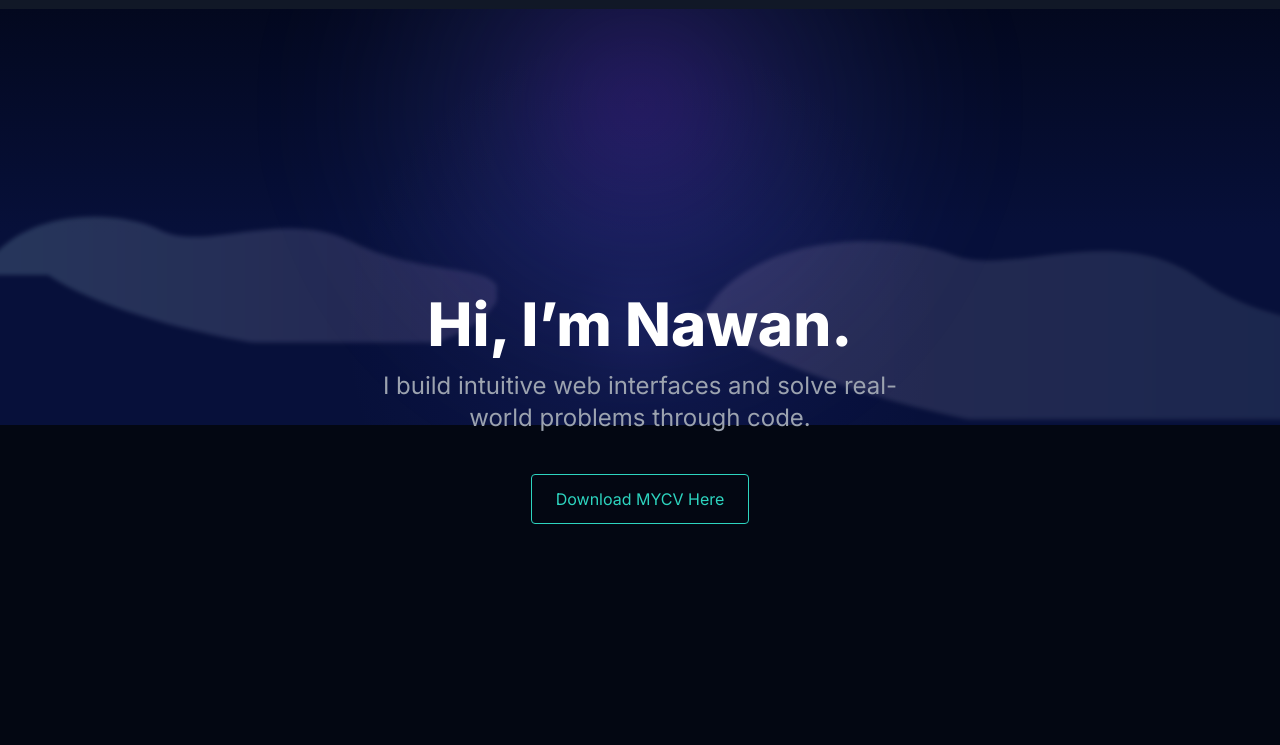
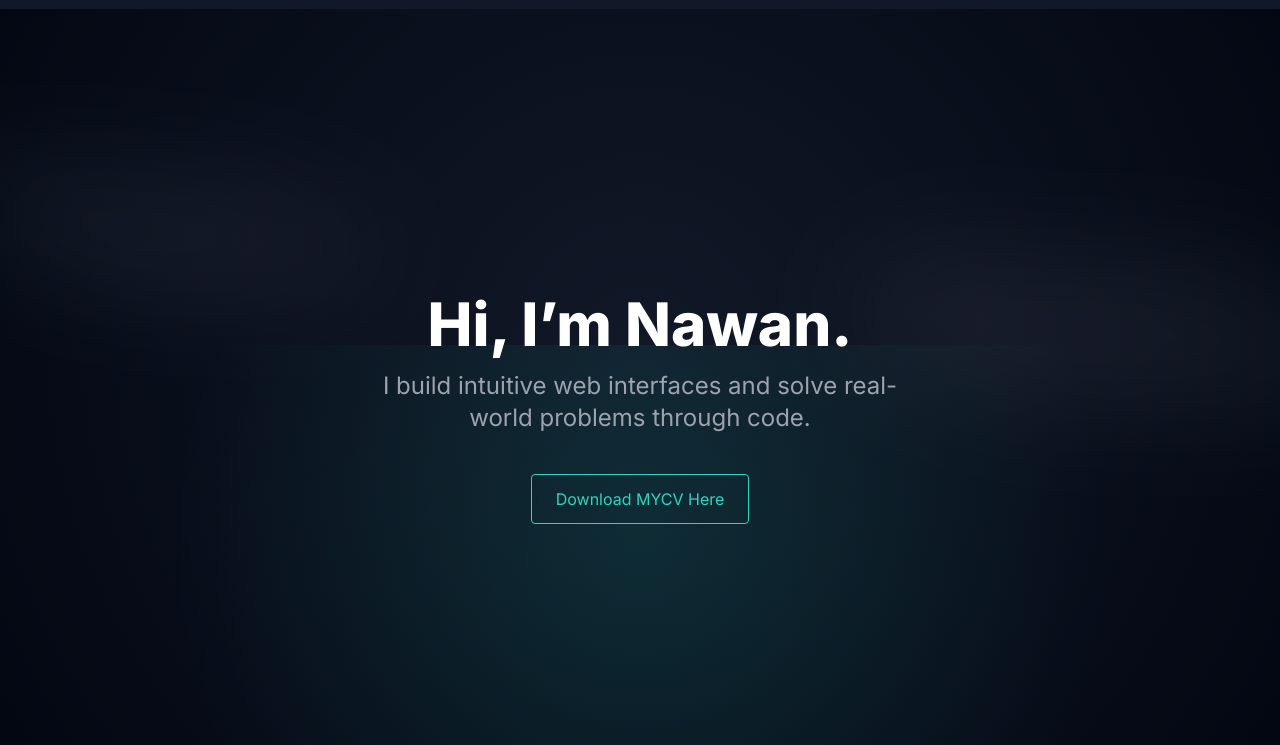
Before and after one commit to iamnawan/portfolio, a website built with Vite: page index.html in a window 1280 px wide. Shown: the part 55-800 px from the top of the page. Built offline with nearby package versions, Linux system fonts and the light colour scheme.

Commit message:
index.html and hero.css

```diff
--- a/src/main.css/hero.css
+++ b/src/main.css/hero.css
@@ -1,61 +1,40 @@
-/* Hero background styles: gradient, radial glow, and cloud positioning */
+/* Container for the background elements */
 .hero-bg {
   position: absolute;
-  inset: 0 0 auto 0;
-  height: 60vh;
-  pointer-events: none;
-  z-index: 0;
-  background: radial-gradient(circle at 50% 80%, rgba(99,102,241,0.12) 0%, rgba(99,102,241,0.06) 10%, transparent 40%), linear-gradient(180deg,#020617 0%, #07103a 60%);
+  top: 0;
+  left: 0;
+  width: 100%;
+  height: 100vh;
   overflow: hidden;
+  z-index: -1; /* Keeps it behind the text */
+  background: radial-gradient(circle at 50% 50%, #111827 0%, #030712 100%);
 }
 
-.hero-bg .hero-glow {
+/* Position the clouds */
+.hero-cloud {
   position: absolute;
-  left: 50%;
-  bottom: -8vh;
-  transform: translateX(-50%);
-  width: 60vw;
-  height: 60vw;
-  max-width: 820px;
-  max-height: 820px;
-  background: radial-gradient(circle, rgba(124,58,237,0.35) 0%, rgba(99,102,241,0.14) 25%, rgba(15,23,36,0) 60%);
-  filter: blur(52px);
-  z-index: 1;
+  filter: blur(60px); /* Creates that soft, glowy look in your image */
+  opacity: 0.6;
 }
 
-.hero-bg .hero-cloud {
-  position: absolute;
-  opacity: 0.95;
-  mix-blend-mode: screen;
-  filter: blur(2px) saturate(1.05);
-  transform-origin: center;
+.hero-cloud.left {
+  top: 15%;
+  left: -10%;
 }
 
-.hero-bg .hero-cloud.left {
-  left: -8vw;
-  top: 18vh;
-  width: 48vw;
-  height: auto;
-  transform: scale(0.95);
+.hero-cloud.right {
+  top: 25%;
+  right: -10%;
 }
 
-.hero-bg .hero-cloud.right {
-  right: -6vw;
-  top: 22vh;
-  width: 56vw;
-  height: auto;
-  transform: scale(1.05);
+/* The soft glow in the center */
+.hero-glow {
+  position: absolute;
+  bottom: 0;
+  left: 50%;
+  transform: translateX(-50%);
+  width: 100%;
+  height: 400px;
+  background: radial-gradient(circle, rgba(20, 184, 166, 0.15) 0%, rgba(0,0,0,0) 70%);
+  z-index: -1;
 }
-
-/* Ensure hero content sits above the background */
-.hero-section {
-  position: relative;
-  z-index: 10;
-}
-
-@media (max-width: 768px) {
-  .hero-bg { height: 70vh; }
-  .hero-bg .hero-cloud.left { left: -16vw; top: 14vh; width: 70vw; }
-  .hero-bg .hero-cloud.right { right: -18vw; top: 26vh; width: 80vw; }
-  .hero-bg .hero-glow { width: 90vw; height: 90vw; bottom: -18vh; }
-}
```
